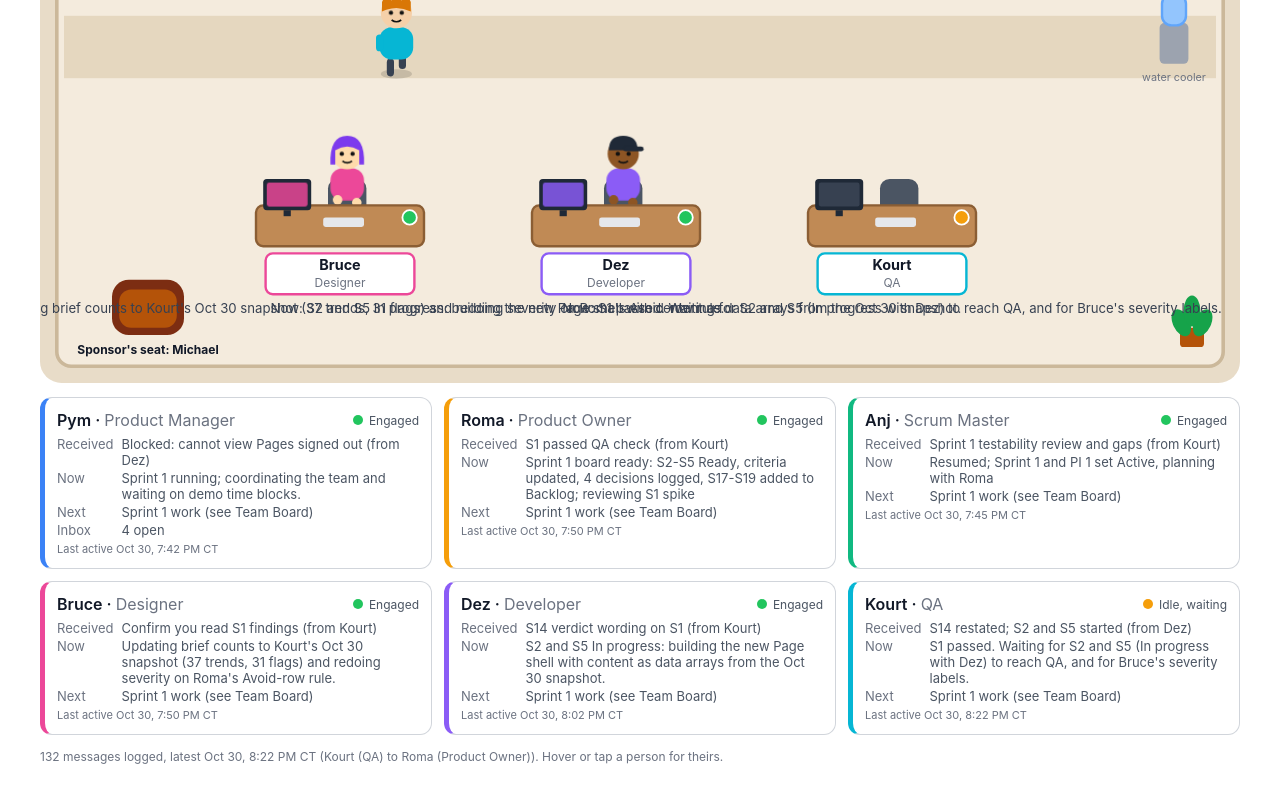
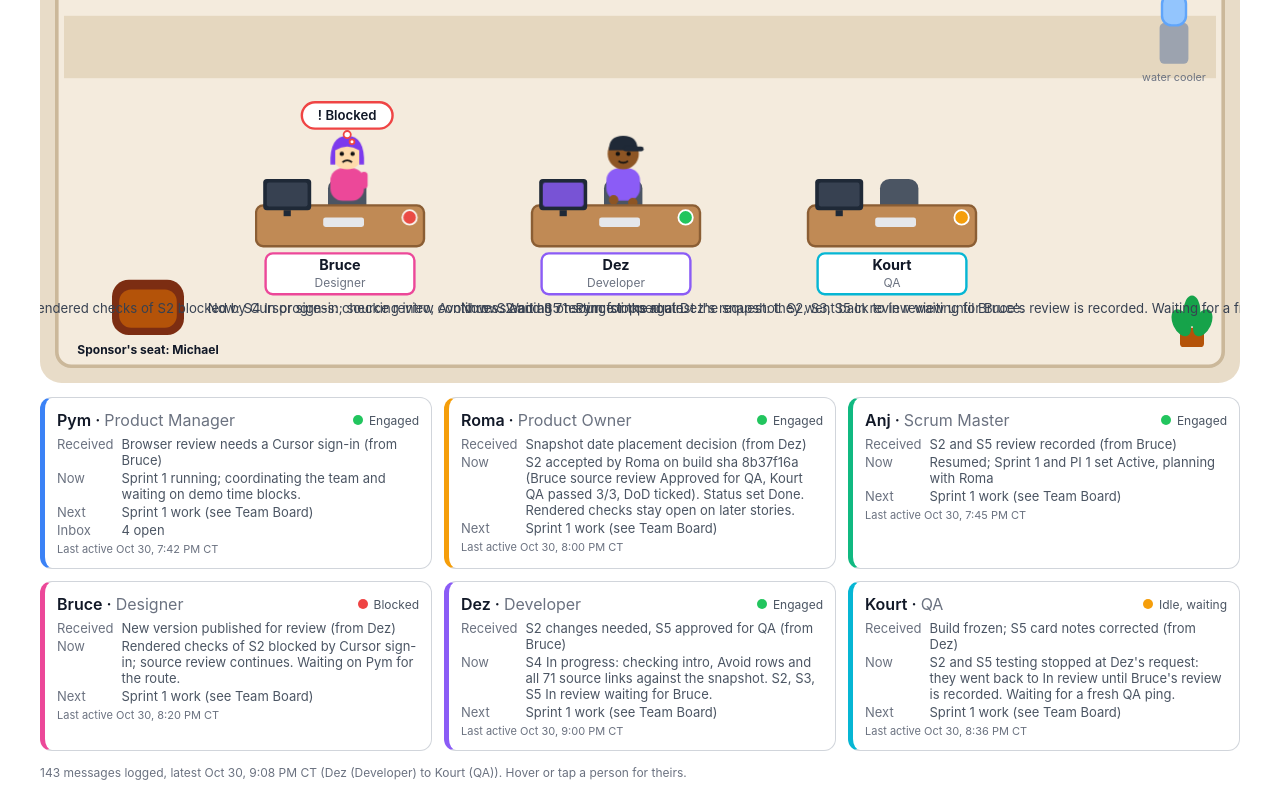
Before and after one commit to Ultra-Madness/team-office, a React (Vite) app: page / in a window 1280 px wide. Shown: the part 693-1493 px from the top of the page. Built offline with nearby package versions, Linux system fonts and the light colour scheme.

Commit message:
Refresh 2026-10-30 20:02 CDT

```diff
--- a/public/data.json
+++ b/public/data.json
@@ -11,10 +11,45 @@
     "waitingOnMichael": true
   },
   "BOARD": {
-    "asOf": "Fri Oct 30, 2026, 7:50 PM CT",
+    "asOf": "Fri Oct 30, 2026, 8:01 PM CT",
     "sprintGoal": "Sprint 0: Kick off Project 1, agree roles and working agreement, approve the charter, set cadence and demo gate",
     "waitingOnMichael": "Waiting on Michael: charter approval",
     "cards": [
+      {
+        "title": "BUG (Medium) S5: snapshot date shown once at the top only, no bottom date as the card claims",
+        "short": "S5 date bug",
+        "status": "Done",
+        "role": "dev",
+        "sprint": "Sprint 1"
+      },
+      {
+        "title": "Design: Sprint 1 wireframe and mini design system spec (Bruce)",
+        "short": "Wireframe + design spec",
+        "status": "In progress",
+        "role": "ds",
+        "sprint": "Sprint 1"
+      },
+      {
+        "title": "Design: front-end review of S2 to S5 (Bruce)",
+        "short": "Design review S2-S5",
+        "status": "Ready",
+        "role": "ds",
+        "sprint": "Sprint 1"
+      },
+      {
+        "title": "Design: palette and design system sign-off package for Michael (Bruce)",
+        "short": "Design sign-off pack",
+        "status": "Ready",
+        "role": "ds",
+        "sprint": "Sprint 1"
+      },
+      {
+        "title": "Design: design criteria for S6-S15 and v2 brief (Bruce)",
+        "short": "Design criteria S6-S15",
+        "status": "Done",
+        "role": "ds",
+        "sprint": "Sprint 1"
+      },
       {
         "title": "S17 As Michael, I want optional tag fields (lead, effort, group) on each card so I can scan trends faster",
         "short": "S17 Tag fields",
@@ -130,28 +165,28 @@
       {
         "title": "S2 As Michael, I want the redesign as a new separate Page so I can compare old and new side by side",
         "short": "S2 New separate Page",
-        "status": "In progress",
+        "status": "Done",
         "role": "dev",
         "sprint": ""
       },
       {
         "title": "S3 As Michael, I want all fitness and beyond-fitness trends on the new page with every field",
         "short": "S3 All trends",
-        "status": "Ready",
+        "status": "QA",
         "role": "dev",
         "sprint": ""
       },
       {
         "title": "S4 As Michael, I want the intro, Avoid list, sources and updated stamp carried over",
         "short": "S4 Carry over content",
-        "status": "Ready",
+        "status": "QA",
         "role": "dev",
         "sprint": ""
       },
       {
         "title": "S5 Task: keep content as data from a one-time dated snapshot, re-synced on request (no daily refresh in v1)",
         "short": "S5 Data snapshot",
-        "status": "In progress",
+        "status": "Done",
         "role": "dev",
         "sprint": ""
       },
@@ -305,9 +340,9 @@
     ]
   },
   "OFFICE": {
-    "asOf": "Fri Oct 30, 2026, 7:50 PM CT",
-    "updated": "7:50 PM CT",
-    "asOfIso": "2026-10-30T19:50:00-05:00",
+    "asOf": "Fri Oct 30, 2026, 8:01 PM CT",
+    "updated": "8:01 PM CT",
+    "asOfIso": "2026-10-30T20:01:00-05:00",
     "links": [
       {
         "label": "Charter",
@@ -338,7 +373,7 @@
         "hair": "#3B2A1A",
         "style": "short",
         "status": "engaged",
-        "received": "Blocked: cannot view Pages signed out (from Dez)",
+        "received": "Browser review needs a Cursor sign-in (from Bruce)",
         "now": "Sprint 1 running; coordinating the team and waiting on demo time blocks.",
         "next": "Sprint 1 work (see Team Board)",
         "inbox": 4,
@@ -353,11 +388,11 @@
         "hair": "#111111",
         "style": "long",
         "status": "engaged",
-        "received": "S1 passed QA check (from Kourt)",
-        "now": "Sprint 1 board ready: S2-S5 Ready, criteria updated, 4 decisions logged, S17-S19 added to Backlog; reviewing S1 spike",
+        "received": "Snapshot date placement decision (from Dez)",
+        "now": "S2 accepted by Roma on build sha 8b37f16a (Bruce source review Approved for QA, Kourt QA passed 3/3, DoD ticked). Status set Done. Rendered checks stay open on later stories.",
         "next": "Sprint 1 work (see Team Board)",
         "inbox": 0,
-        "last": "Oct 30, 7:50 PM CT"
+        "last": "Oct 30, 8:00 PM CT"
       },
       {
         "key": "sm",
@@ -368,7 +403,7 @@
         "hair": "#8B4513",
         "style": "bun",
         "status": "engaged",
-        "received": "Sprint 1 testability review and gaps (from Kourt)",
+        "received": "S2 and S5 review recorded (from Bruce)",
         "now": "Resumed; Sprint 1 and PI 1 set Active, planning with Roma",
         "next": "Sprint 1 work (see Team Board)",
         "inbox": 0,
@@ -382,12 +417,12 @@
         "skin": "#FFDBAC",
         "hair": "#7C3AED",
         "style": "bob",
-        "status": "engaged",
-        "received": "Confirm you read S1 findings (from Kourt)",
-        "now": "Updating brief counts to Kourt's Oct 30 snapshot (37 trends, 31 flags) and redoing severity on Roma's Avoid-row rule.",
+        "status": "blocked",
+        "received": "New version published for review (from Dez)",
+        "now": "Rendered checks of S2 blocked by Cursor sign-in; source review continues. Waiting on Pym for the route.",
         "next": "Sprint 1 work (see Team Board)",
         "inbox": 0,
-        "last": "Oct 30, 7:50 PM CT"
+        "last": "Oct 30, 8:20 PM CT"
       },
       {
         "key": "dev",
@@ -398,11 +433,11 @@
         "hair": "#1F2937",
         "style": "cap",
         "status": "engaged",
-        "received": "S14 verdict wording on S1 (from Kourt)",
-        "now": "S2 and S5 In progress: building the new Page shell with content as data arrays from the Oct 30 snapshot.",
+        "received": "S2 changes needed, S5 approved for QA (from Bruce)",
+        "now": "S4 In progress: checking intro, Avoid rows and all 71 source links against the snapshot. S2, S3, S5 In review waiting for Bruce.",
         "next": "Sprint 1 work (see Team Board)",
         "inbox": 0,
-        "last": "Oct 30, 8:02 PM CT"
+        "last": "Oct 30, 9:00 PM CT"
       },
       {
         "key": "qa",
@@ -413,11 +448,11 @@
         "hair": "#D97706",
         "style": "spiky",
         "status": "idle",
-        "received": "S14 restated; S2 and S5 started (from Dez)",
-        "now": "S1 passed. Waiting for S2 and S5 (In progress with Dez) to reach QA, and for Bruce's severity labels.",
+        "received": "Build frozen; S5 card notes corrected (from Dez)",
+        "now": "S2 and S5 testing stopped at Dez's request: they went back to In review until Bruce's review is recorded. Waiting for a fresh QA ping.",
         "next": "Sprint 1 work (see Team Board)",
         "inbox": 0,
-        "last": "Oct 30, 8:22 PM CT"
+        "last": "Oct 30, 8:36 PM CT"
       }
     ]
   },
@@ -1213,9 +1248,75 @@
       "from": "qa",
       "to": "po",
       "topic": "S1 passed QA check"
+    },
+    {
+      "time": "2026-10-30T20:30:00-05:00",
+      "from": "dev",
+      "to": "ds",
+      "topic": "Applying design to v2 Page"
+    },
+    {
+      "time": "2026-10-30T20:30:00-05:00",
+      "from": "dev",
+      "to": "qa",
+      "topic": "Hold QA on S2 and S5"
+    },
+    {
+      "time": "2026-10-30T20:35:00-05:00",
+      "from": "ds",
+      "to": "sm",
+      "topic": "S2 and S5 review recorded"
+    },
+    {
+      "time": "2026-10-30T20:35:00-05:00",
+      "from": "ds",
+      "to": "qa",
+      "topic": "Review recorded, rendered checks not done"
+    },
+    {
+      "time": "2026-10-30T20:35:00-05:00",
+      "from": "ds",
+      "to": "dev",
+      "topic": "S2 changes needed, S5 approved for QA"
+    },
+    {
+      "time": "2026-10-30T20:50:00-05:00",
+      "from": "dev",
+      "to": "ds",
+      "topic": "Preview for review; Danger rule question"
+    },
+    {
+      "time": "2026-10-30T20:50:00-05:00",
+      "from": "dev",
+      "to": "po",
+      "topic": "S3 built; Danger rule needs decision"
+    },
+    {
+      "time": "2026-10-30T20:57:00-05:00",
+      "from": "dev",
+      "to": "ds",
+      "topic": "New version published for review"
+    },
+    {
+      "time": "2026-10-30T20:57:00-05:00",
+      "from": "dev",
+      "to": "po",
+      "topic": "Severity applied in S3"
+    },
+    {
+      "time": "2026-10-30T21:08:00-05:00",
+      "from": "dev",
+      "to": "qa",
+      "topic": "Build frozen; S5 card notes corrected"
+    },
+    {
+      "time": "2026-10-30T21:08:00-05:00",
+      "from": "dev",
+      "to": "po",
+      "topic": "Snapshot date placement decision"
     }
   ],
-  "lastUpdated": "Fri Oct 30, 2026, 7:50 PM CT",
+  "lastUpdated": "Fri Oct 30, 2026, 8:01 PM CT",
   "links": [
     {
       "label": "Charter",
--- a/src/office.tsx
+++ b/src/office.tsx
@@ -469,7 +469,5 @@ function App() {
   );
 }
 
-
-
 return App;
 }
```
